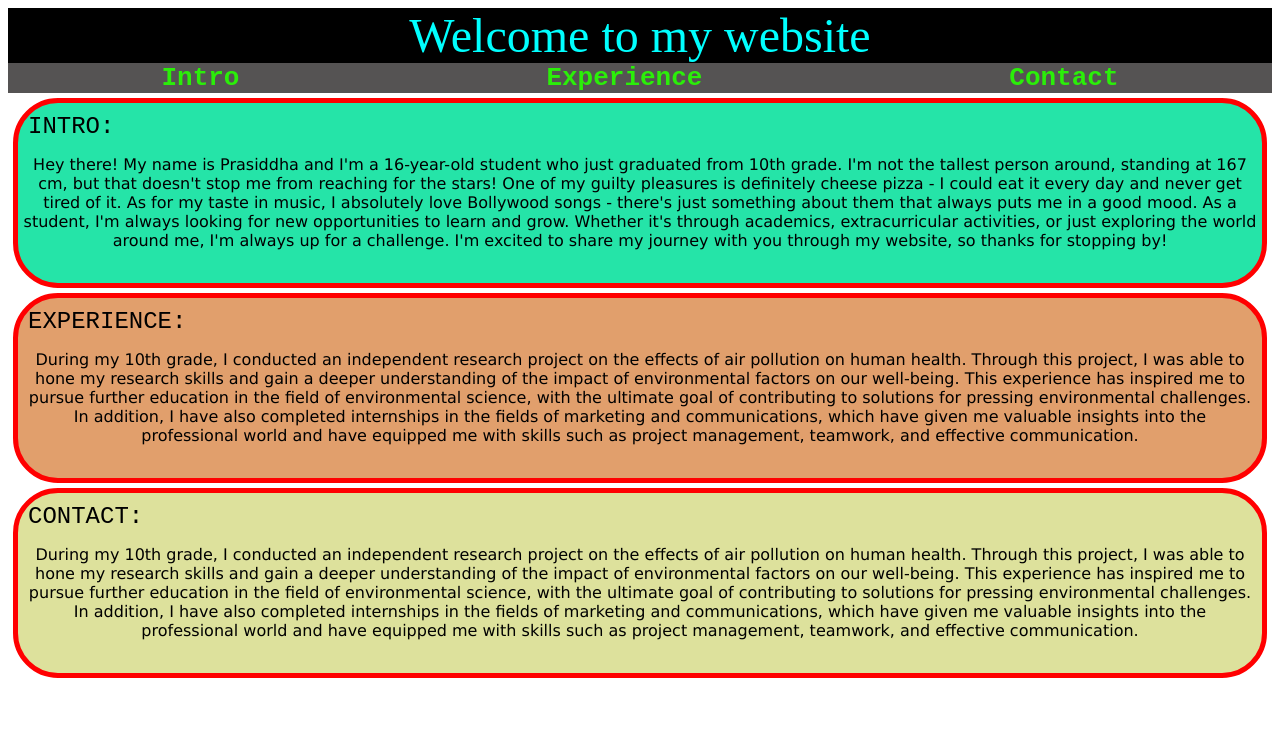
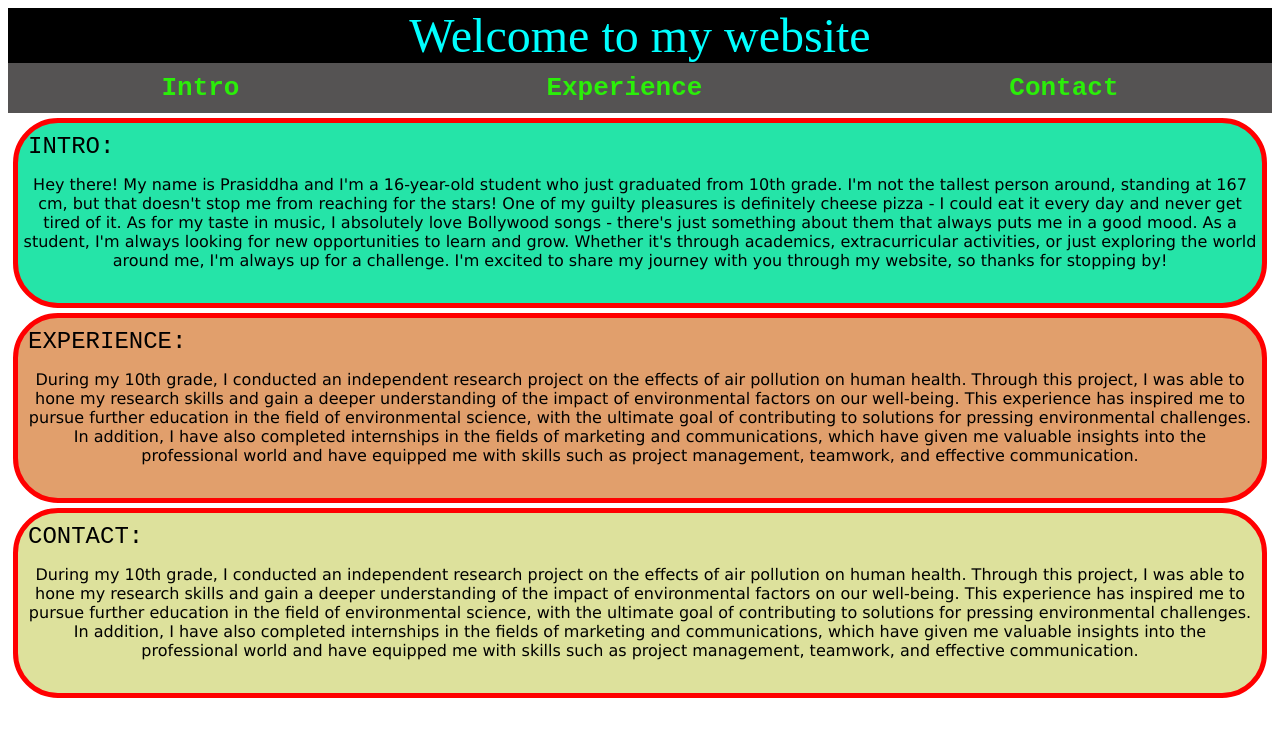
Before and after one commit to nikolas-AI/Portfolio-jr., a plain HTML site: page index.html in a window 1280 px wide. Drawn offline with Linux system fonts and the light colour scheme.

Commit message:
added pages

```diff
--- a/index.html
+++ b/index.html
@@ -7,9 +7,9 @@
         <div id="welc">Welcome to my website</div>
 
         <nav id="navi">
-            <div class="navic"><b>Intro</b></div>
-            <div class="navic"><b>Experience</b></div>
-            <div class="navic"><b>Contact</b></div>
+            <div class="navic"><a href="about.html"><b>Intro</b></a></div>
+            <div class="navic"><a href="experience.html"><b>Experience</b></a></div>
+            <div class="navic"><a href="contact.html"><b>Contact</b></a></div>
         </nav>
 
         <div class="introp">
--- a/prasiddha.css
+++ b/prasiddha.css
@@ -7,14 +7,20 @@
     font-size: 3em;
 }
 #navi {
+    height: 50px;
     display: flex;
     justify-content: space-around;
+    align-items: center;
     background-color: rgb(85, 83, 83);
 }
 .navic {
     font-size: 2em;
     color: rgb(43, 238, 9);
     font-family: monospace;
+}
+a {
+    color: rgb(43, 238, 9);
+    text-decoration: none;
 }
 .introp {
     background-color: rgb(37, 228, 168);
```
Also changed, not shown: about.html (added), contact.html (added), experience.html (added).
